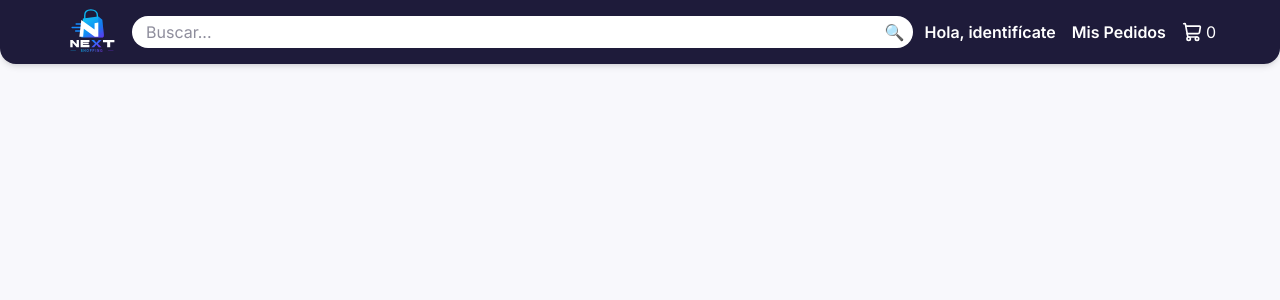
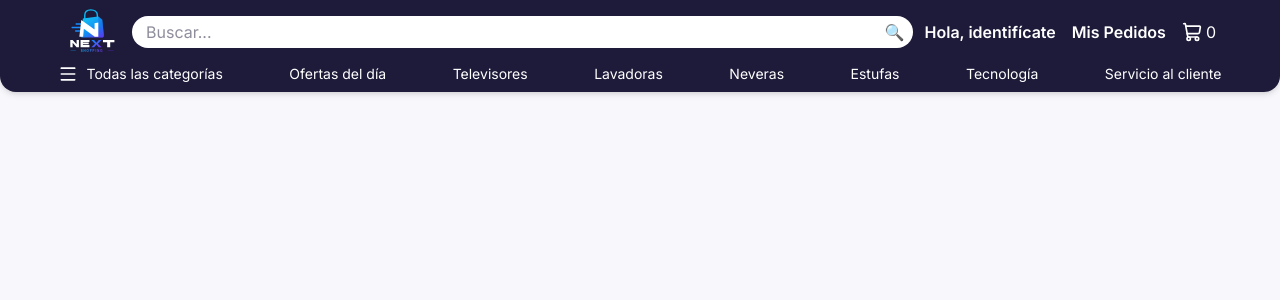
Before and after one commit to KevinValencia1020/next-shopping-app, a Next.js app in the folder frontend/: page / in a window 1280 px wide. Shown: the top 300 px of the page. Built offline with nearby package versions, Linux system fonts and the light colour scheme.

Commit message:
feature: completa nivel 02 del header desktop con categorias rapidas y enlaces fijos a todas las categorias, ofertas y servicio al cliente

```diff
--- a/frontend/components/layout/Header.tsx
+++ b/frontend/components/layout/Header.tsx
@@ -1,6 +1,19 @@
 import Image from 'next/image';
 import Link from 'next/link';
-import { ShoppingCart } from 'lucide-react';
+import { ShoppingCart, Menu } from 'lucide-react';
+
+interface Category {
+  name: string;
+  slug: string;
+}
+
+const categories: Category[] = [
+  { name: 'Televisores', slug: 'televisores' },
+  { name: 'Lavadoras', slug: 'lavadoras' },
+  { name: 'Neveras', slug: 'neveras' },
+  { name: 'Estufas', slug: 'estufas' },
+  { name: 'Tecnología', slug: 'tecnologia' },
+]
 
 const Header = () => {
   return (
@@ -30,16 +43,16 @@ const Header = () => {
           </form>
         </div>
 
-        <nav className='lg:flex items-center gap-4 hidden justify-between'>
-          <Link href='/login' className='text-white hover:text-gray-300 font-semibold'>
+        <nav aria-label='cuenta' className='lg:flex items-center gap-4 hidden justify-between'>
+          <Link href='/login' className='text-white hover:text-gray-300 font-semibold transition-colors duration-300 ease-in-out'>
             Hola, identifícate
           </Link>
 
-          <Link href='/orders' className='text-white hover:text-gray-300 font-semibold'>
+          <Link href='/orders' className='text-white hover:text-gray-300 font-semibold transition-colors duration-300 ease-in-out'>
             Mis Pedidos
           </Link>
 
-          <Link href='/cart' className='text-white hover:text-gray-300 flex items-center gap-1'>
+          <Link href='/cart' className='text-white hover:text-gray-300 flex items-center gap-1 transition-colors duration-300 ease-in-out'>
             <ShoppingCart size={20} />
             <span className='sr-only'>Carrito,</span>
             <span>0</span>
@@ -47,6 +60,33 @@ const Header = () => {
           </Link>
         </nav>
       </div>
+
+      <nav aria-label='categorías' className='lg:flex items-center hidden justify-evenly'>
+        <Link href='/category' className="flex items-center flex-row gap-2 text-white hover:text-gray-300 font-normal text-sm py-1 px-2 transition-colors duration-300 ease-in-out">
+          <Menu size={20}/>
+          Todas las categorías
+        </Link>
+
+        <Link href='/offers' className='text-white hover:text-gray-300 font-normal text-sm py-1 px-2 transition-colors duration-300 ease-in-out'>
+          Ofertas del día
+        </Link>
+        {
+          categories.map((category) => (
+            <Link
+              key={category.slug}
+              href={`/category/${category.slug}`}
+              className='text-white hover:text-gray-300 font-normal text-sm py-1 px-2 transition-colors duration-300 ease-in-out'
+            >
+              {category.name}
+            </Link>
+          ))
+        }
+
+        <Link href='/customer-service' className='text-white hover:text-gray-300 font-normal text-sm py-1 px-2 transition-colors duration-300 ease-in-out'>
+          Servicio al cliente
+        </Link>
+
+      </nav>
     </header>
   );
 }
```
